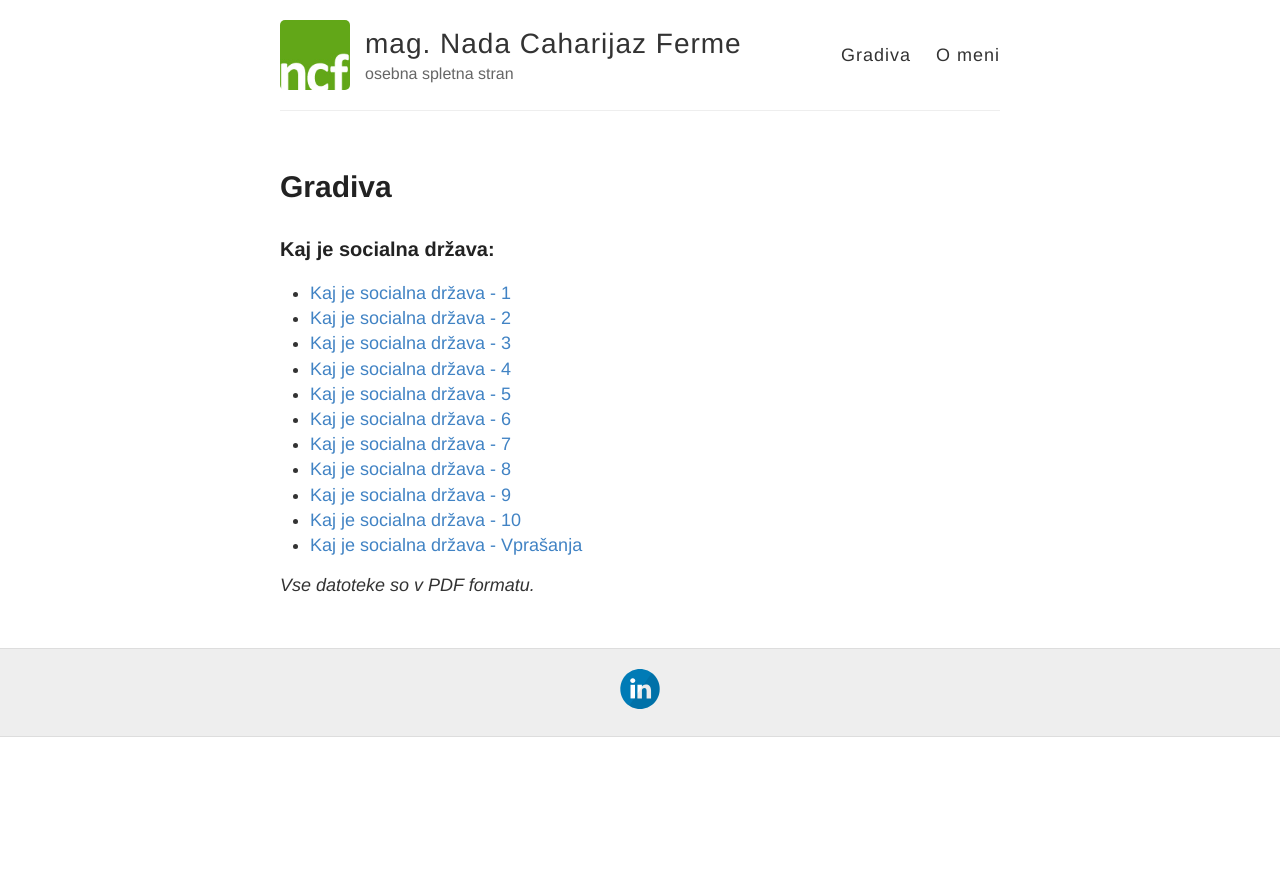
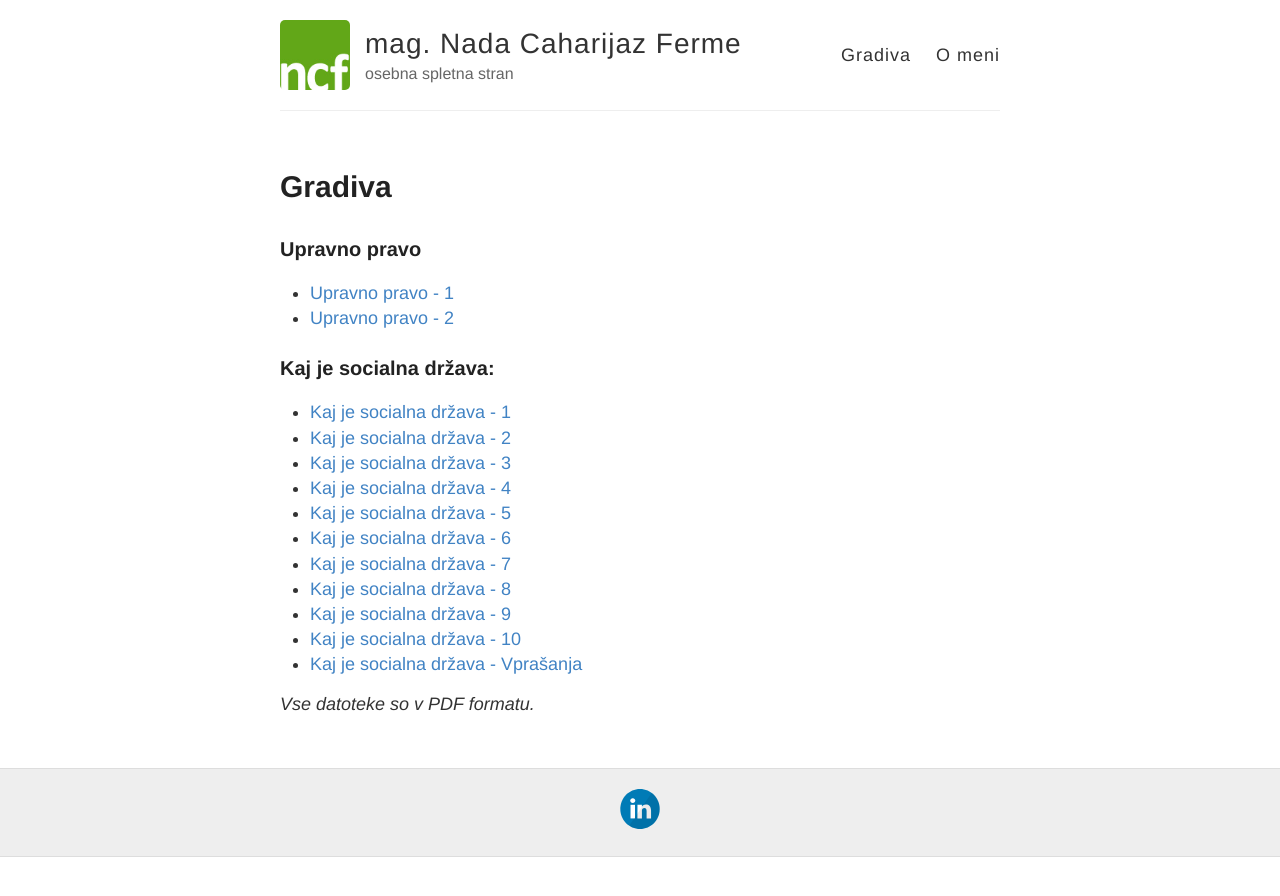
Before and after one commit to th0r88/nadafermesi, a Jekyll site: the page built from gradiva.md, in a window 1280 px wide. Shown: the top 896 px of the page. Built offline with Jekyll 4.4.1, drawn with Linux system fonts in a browser that asks for light colours.

Commit message:
Update gradiva.md

```diff
--- a/gradiva.md
+++ b/gradiva.md
@@ -3,6 +3,13 @@ layout: page
 title:  Gradiva
 permalink: /gradiva/
 ---
+
+### Upravno pravo
+
+- [Upravno pravo - 1](/uploads/Upravno_Pravo_01.pdf)
+- [Upravno pravo - 2](/uploads/Upravno_Pravo_02.pdf)
+
+
 
 ### Kaj je socialna država:
 
```
